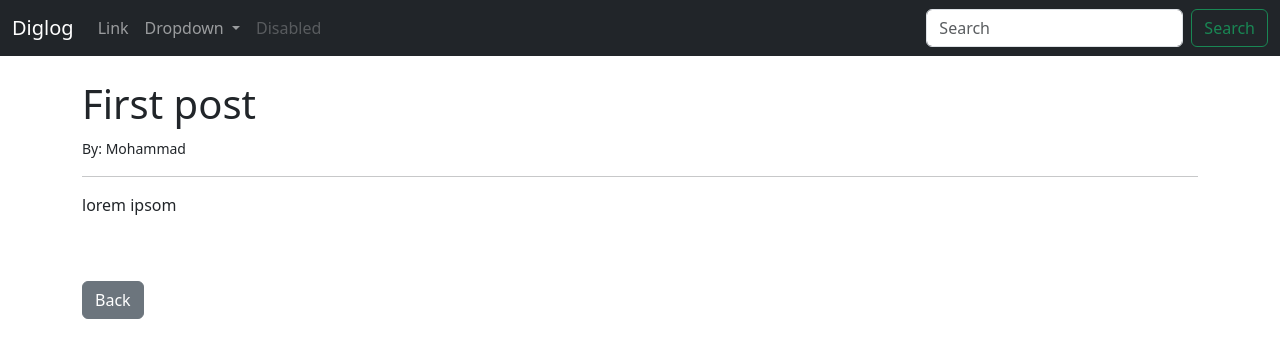
After one commit to mmd-punisher/Diglog, a Django app: page /post/1/ in a window 1280 px wide. The commit adds this page. Shown: the top 358 px of the page. Run offline with Django 5.2, Linux system fonts and the light colour scheme; data comes from the database, SQL or seed files in the repository; both versions use the stored data as it was after the commit.

```diff
--- /dev/null
+++ b/blog/templates/base.html
@@ -0,0 +1,70 @@
+<!doctype html>
+<html lang="en">
+<head>
+    <meta charset="utf-8">
+    <meta name="viewport" content="width=device-width, initial-scale=1">
+    <title>
+        {% block title %}
+            Diglog
+        {% endblock %}
+    </title>
+    <link href="https://cdn.jsdelivr.net/npm/bootstrap@5.3.3/dist/css/bootstrap.min.css" rel="stylesheet"
+          integrity="sha384-QWTKZyjpPEjISv5WaRU9OFeRpok6YctnYmDr5pNlyT2bRjXh0JMhjY6hW+ALEwIH" crossorigin="anonymous">
+</head>
+<body>
+<nav class="navbar navbar-expand-lg navbar-dark bg-dark">
+    <div class="container-fluid">
+        <a class="navbar-brand" href="{% url 'home_url' %}">Diglog</a>
+        <button class="navbar-toggler" type="button" data-bs-toggle="collapse" data-bs-target="#navbarSupportedContent"
+                aria-controls="navbarSupportedContent" aria-expanded="false" aria-label="Toggle navigation">
+            <span class="navbar-toggler-icon"></span>
+        </button>
+        <div class="collapse navbar-collapse" id="navbarSupportedContent">
+            <ul class="navbar-nav me-auto mb-2 mb-lg-0">
+                <li class="nav-item">
+                    <a class="nav-link" href="#">Link</a>
+                </li>
+                <li class="nav-item dropdown">
+                    <a class="nav-link dropdown-toggle" href="#" role="button" data-bs-toggle="dropdown"
+                       aria-expanded="false">
+                        Dropdown
+                    </a>
+                    <ul class="dropdown-menu">
+                        <li><a class="dropdown-item" href="#">Action</a></li>
+                        <li><a class="dropdown-item" href="#">Another action</a></li>
+                        <li>
+                            <hr class="dropdown-divider">
+                        </li>
+                        <li><a class="dropdown-item" href="#">Something else here</a></li>
+                    </ul>
+                </li>
+                <li class="nav-item">
+                    <a class="nav-link disabled" aria-disabled="true">Disabled</a>
+                </li>
+            </ul>
+            <form class="d-flex" role="search">
+                <input class="form-control me-2" type="search" placeholder="Search" aria-label="Search">
+                <button class="btn btn-outline-success" type="submit">Search</button>
+            </form>
+        </div>
+    </div>
+</nav>
+
+<br/>
+<div class="container">
+    {% block content %}
+
+    {% endblock %}
+</div>
+
+<script src="https://cdn.jsdelivr.net/npm/bootstrap@5.3.3/dist/js/bootstrap.bundle.min.js"
+        integrity="sha384-YvpcrYf0tY3lHB60NNkmXc5s9fDVZLESaAA55NDzOxhy9GkcIdslK1eN7N6jIeHz"
+        crossorigin="anonymous"></script>
+<script src="https://cdn.jsdelivr.net/npm/@popperjs/core@2.11.8/dist/umd/popper.min.js"
+        integrity="sha384-I7E8VVD/ismYTF4hNIPjVp/Zjvgyol6VFvRkX/vR+Vc4jQkC+hVqc2pM8ODewa9r"
+        crossorigin="anonymous"></script>
+<script src="https://cdn.jsdelivr.net/npm/bootstrap@5.3.3/dist/js/bootstrap.min.js"
+        integrity="sha384-0pUGZvbkm6XF6gxjEnlmuGrJXVbNuzT9qBBavbLwCsOGabYfZo0T0to5eqruptLy"
+        crossorigin="anonymous"></script>
+</body>
+</html>
--- /dev/null
+++ b/blog/templates/post_detail.html
@@ -0,0 +1,15 @@
+{% extends 'base.html' %}
+
+{% block title %}
+{{ post.title }}
+{% endblock %}
+
+{% block content %}
+<h1>{{ post.title }}</h1>
+<small>By: {{ post.auther }}</small>
+<hr>
+<p>{{ post.body }}</p>
+<br/>
+<br/>
+<a href="{% url 'home_url' %}" class="btn btn-secondary">Back</a>
+{% endblock %}
--- a/blog/urls.py
+++ b/blog/urls.py
@@ -2,5 +2,6 @@ from django.urls import path
 from . import views
 
 urlpatterns = [
-    path('', views.home, name='home_url')
+    path('', views.HomeView.as_view(), name='home_url'),
+    path('post/<int:pk>/', views.PostDetailView.as_view(), name='post_detail_url')
 ]
--- a/blog/views.py
+++ b/blog/views.py
@@ -1,5 +1,14 @@
 from django.shortcuts import render
+from django.views.generic import ListView, DetailView
+
+from blog.models import Post
 
 
-def home(request):
-    return render(request, 'home.html', {})
+class HomeView(ListView):
+    model = Post
+    template_name = 'home.html'
+
+
+class PostDetailView(DetailView):
+    model = Post
+    template_name = 'post_detail.html'
```
Also changed, not shown: blog/templates/home.html (+13 -9 lines), blog/admin.py (line endings or trailing spaces), db.sqlite3.
